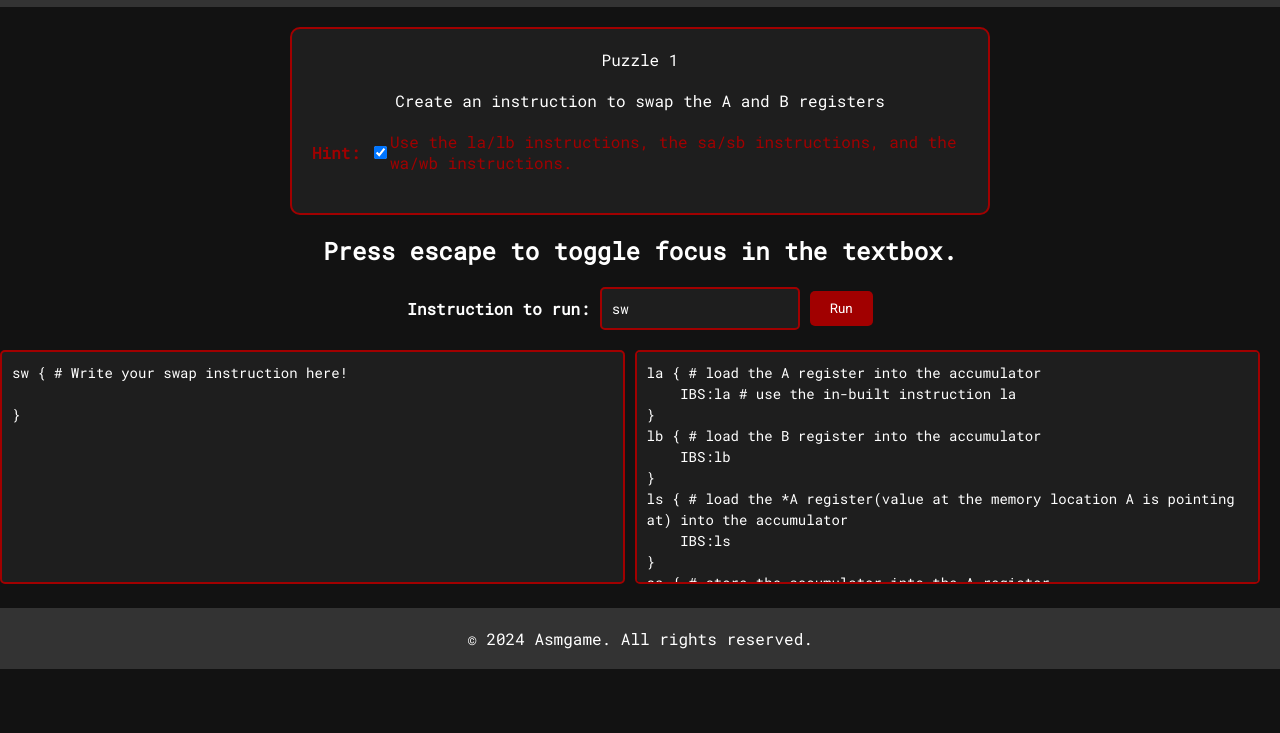
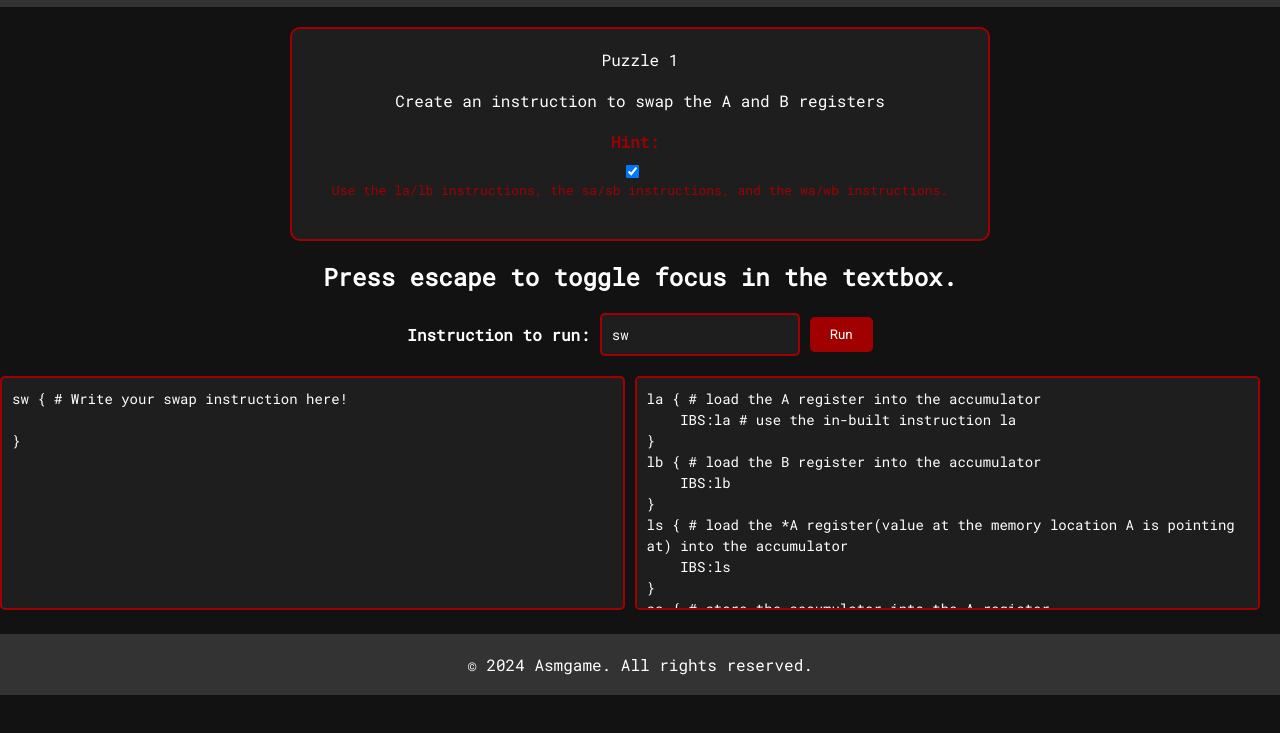
Before and after one commit to hackclub/asmgame, a plain HTML site: page src/index.html in a window 1280 px wide. Both pictures are taken after a click on the checkbox "Hint:". Shown: the part 45-778 px from the top of the page. Drawn offline with Linux system fonts and the light colour scheme.

Commit message:
i fixed  the layout issue after the hint is shown

```diff
--- a/src/style.css
+++ b/src/style.css
@@ -54,21 +54,30 @@ body {
 
 #hint-container {
     display: flex;
+    flex-direction: column;
     align-items: center;
     color: #a10000;
 }
 
 #hint-container label {
-    margin-right: 10px;
+    margin-bottom: 10px;
 }
 
 #hint {
     display: none;
+    font-size: 13px;
 }
 
 #hint-box:checked ~ #hint {
     display: block;
+    text-align: center;
 }
+
+#hint-box{
+    margin-right: 20px;
+    cursor: pointer;
+}
+
 
 textarea {
     width: calc(50% - 15px);
```
